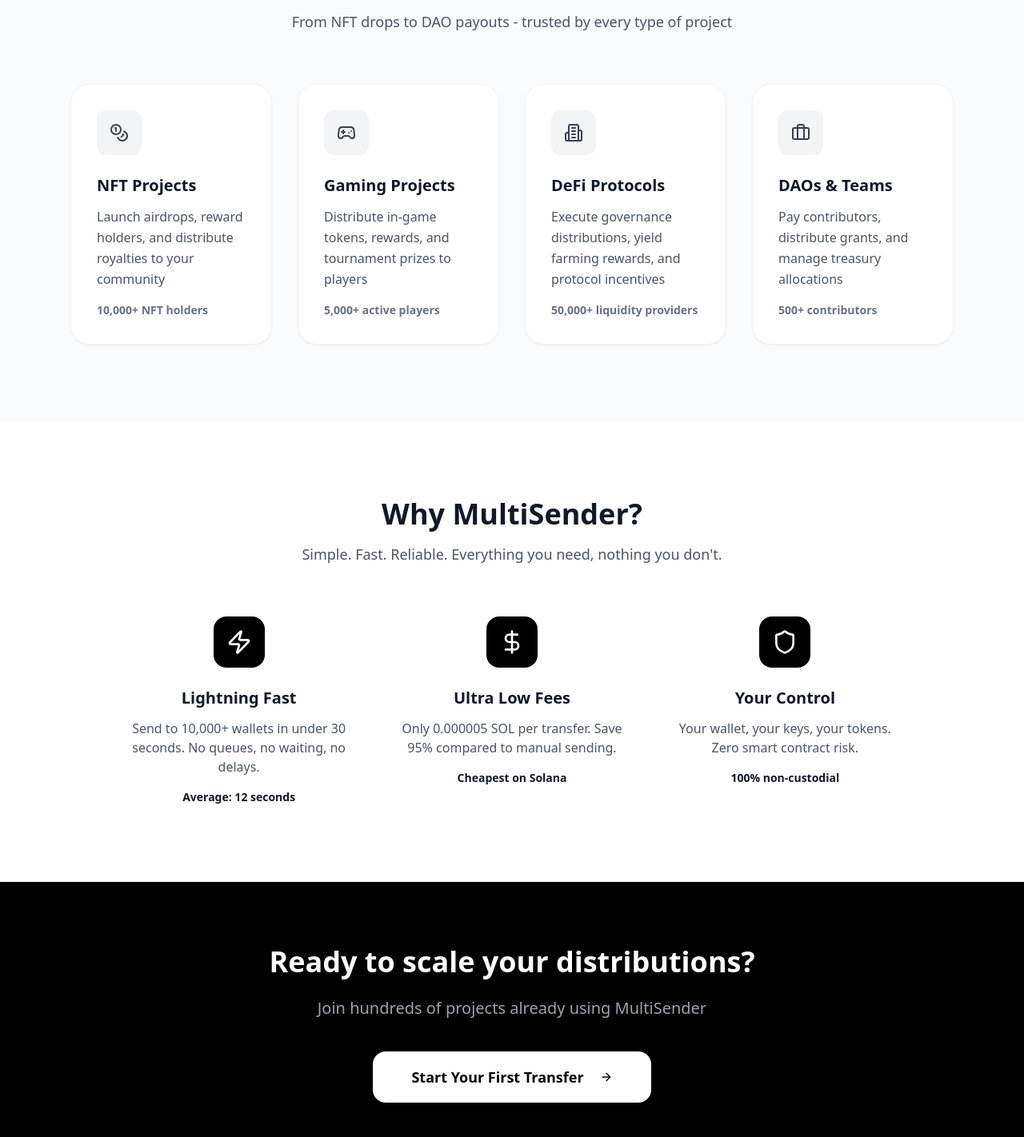
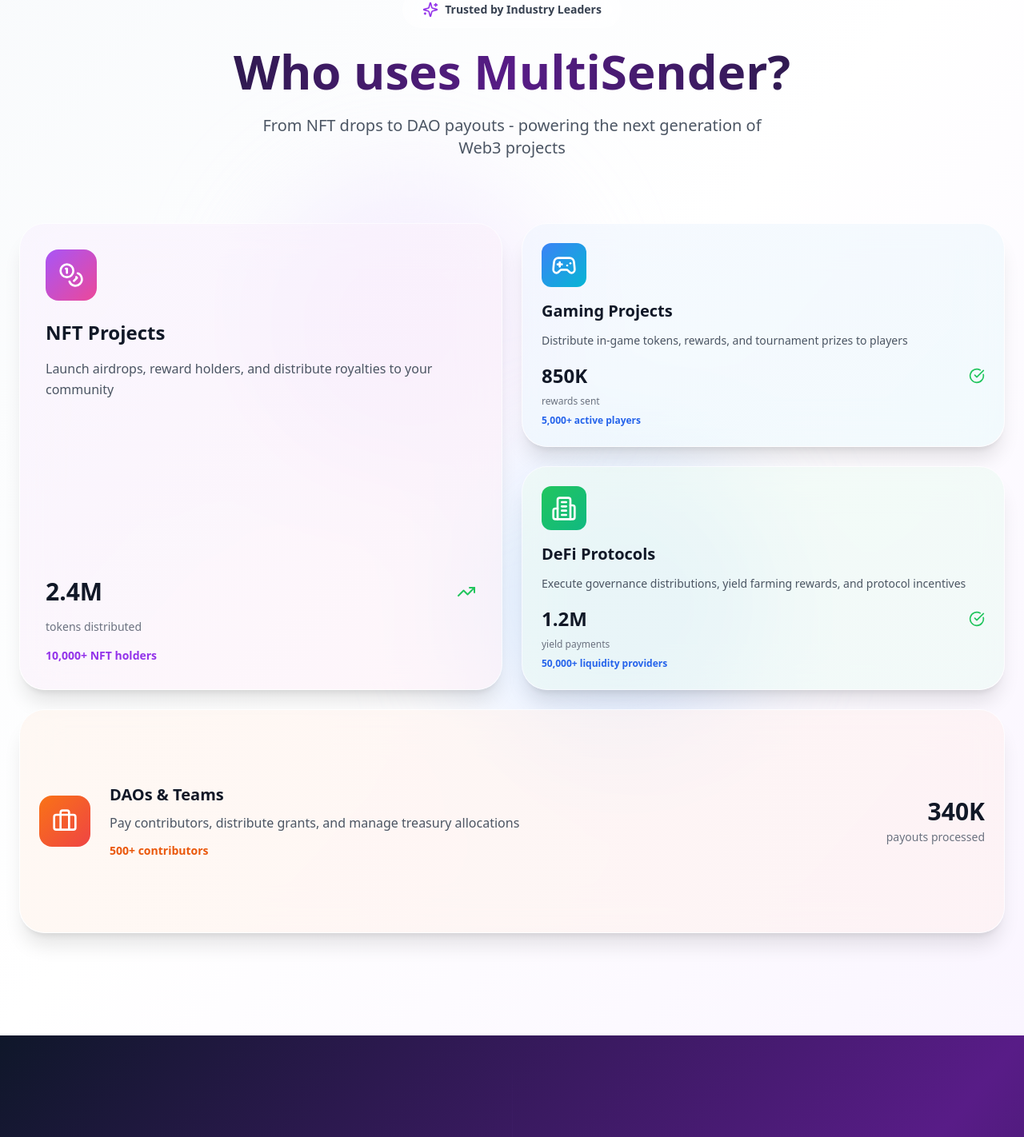
Before and after one commit to cleancodefox/multisender-v1, a React (Vite) app: page / in a window 1280 px wide. Shown: the part 980-2402 px from the top of the page at 80% size. Built offline with nearby package versions, Linux system fonts and the light colour scheme.

Commit message:
Refactor: Redesign WelcomeScreen sections
Redesigned "Who uses MultiSender?" and "Why MultiSender?" sections using modern UX/UI trends, including Bento Grid, Glassmorphism, interactive cards, and timeline/process flow.

```diff
--- a/src/components/WelcomeScreen.tsx
+++ b/src/components/WelcomeScreen.tsx
@@ -11,7 +11,10 @@ import {
   Clock,
   Building2,
   Gamepad2,
-  Briefcase
+  Briefcase,
+  Sparkles,
+  TrendingUp,
+  CheckCircle
 } from 'lucide-react';
 
 interface WelcomeScreenProps {
@@ -22,28 +25,67 @@ interface WelcomeScreenProps {
 export const WelcomeScreen = ({ onConnect, isConnecting }: WelcomeScreenProps) => {
   const projectTypes = [
     {
-      icon: <Coins className="h-6 w-6" />,
+      icon: <Coins className="h-8 w-8" />,
       title: "NFT Projects",
       description: "Launch airdrops, reward holders, and distribute royalties to your community",
-      example: "10,000+ NFT holders"
+      example: "10,000+ NFT holders",
+      gradient: "from-purple-500 to-pink-500",
+      stats: "2.4M",
+      metric: "tokens distributed"
     },
     {
-      icon: <Gamepad2 className="h-6 w-6" />,
+      icon: <Gamepad2 className="h-8 w-8" />,
       title: "Gaming Projects",
       description: "Distribute in-game tokens, rewards, and tournament prizes to players",
-      example: "5,000+ active players"
+      example: "5,000+ active players",
+      gradient: "from-blue-500 to-cyan-500",
+      stats: "850K",
+      metric: "rewards sent"
     },
     {
-      icon: <Building2 className="h-6 w-6" />,
+      icon: <Building2 className="h-8 w-8" />,
       title: "DeFi Protocols",
       description: "Execute governance distributions, yield farming rewards, and protocol incentives",
-      example: "50,000+ liquidity providers"
+      example: "50,000+ liquidity providers",
+      gradient: "from-green-500 to-emerald-500",
+      stats: "1.2M",
+      metric: "yield payments"
     },
     {
-      icon: <Briefcase className="h-6 w-6" />,
+      icon: <Briefcase className="h-8 w-8" />,
       title: "DAOs & Teams",
       description: "Pay contributors, distribute grants, and manage treasury allocations",
-      example: "500+ contributors"
+      example: "500+ contributors",
+      gradient: "from-orange-500 to-red-500",
+      stats: "340K",
+      metric: "payouts processed"
+    }
+  ];
+
+  const whyFeatures = [
+    {
+      icon: <Zap className="h-10 w-10" />,
+      title: "Lightning Fast",
+      description: "Send to 10,000+ wallets in under 30 seconds. No queues, no waiting, no delays.",
+      detail: "Average: 12 seconds",
+      step: "01",
+      color: "text-yellow-400"
+    },
+    {
+      icon: <DollarSign className="h-10 w-10" />,
+      title: "Ultra Low Fees",
+      description: "Only 0.000005 SOL per transfer. Save 95% compared to manual sending.",
+      detail: "Cheapest on Solana",
+      step: "02",
+      color: "text-green-400"
+    },
+    {
+      icon: <Shield className="h-10 w-10" />,
+      title: "Your Control",
+      description: "Your wallet, your keys, your tokens. Zero smart contract risk.",
+      detail: "100% non-custodial",
+      step: "03",
+      color: "text-blue-400"
     }
   ];
 
@@ -94,64 +136,142 @@ export const WelcomeScreen = ({ onConnect, isConnecting }: WelcomeScreenProps) =
         </div>
       </div>
 
-      {/* Project Types */}
-      <div className="bg-gray-50 py-24">
-        <div className="max-w-6xl mx-auto px-6">
-          <div className="text-center mb-16">
-            <h3 className="text-4xl font-bold text-gray-900 mb-4">Who uses MultiSender?</h3>
-            <p className="text-lg text-gray-600">From NFT drops to DAO payouts - trusted by every type of project</p>
+      {/* Modern Bento Grid - Who uses MultiSender */}
+      <div className="relative py-32 bg-gradient-to-br from-slate-50 via-white to-purple-50 overflow-hidden">
+        {/* Background Effects */}
+        <div className="absolute inset-0 bg-grid-slate-100 bg-[size:60px_60px] opacity-20"></div>
+        <div className="absolute top-1/4 left-1/4 w-96 h-96 bg-purple-200 rounded-full mix-blend-multiply filter blur-3xl opacity-30 animate-pulse"></div>
+        <div className="absolute bottom-1/4 right-1/4 w-96 h-96 bg-blue-200 rounded-full mix-blend-multiply filter blur-3xl opacity-30 animate-pulse delay-1000"></div>
+
+        <div className="relative max-w-7xl mx-auto px-6">
+          <div className="text-center mb-20">
+            <div className="inline-flex items-center gap-2 px-6 py-3 bg-white/60 backdrop-blur-lg rounded-full border border-white/20 mb-6">
+              <Sparkles className="h-5 w-5 text-purple-600" />
+              <span className="text-sm font-semibold text-gray-700">Trusted by Industry Leaders</span>
+            </div>
+            <h3 className="text-5xl md:text-6xl font-black text-gray-900 mb-6 bg-gradient-to-r from-gray-900 via-purple-900 to-gray-900 bg-clip-text text-transparent">
+              Who uses MultiSender?
+            </h3>
+            <p className="text-xl text-gray-600 max-w-2xl mx-auto">From NFT drops to DAO payouts - powering the next generation of Web3 projects</p>
           </div>
 
-          <div className="grid grid-cols-1 md:grid-cols-2 lg:grid-cols-4 gap-8">
-            {projectTypes.map((project, index) => (
-              <div key={index} className="bg-white rounded-3xl p-8 shadow-sm border border-gray-100 hover:shadow-lg transition-all duration-200 hover:border-gray-200">
-                <div className="w-14 h-14 bg-gray-100 rounded-xl flex items-center justify-center mb-6 text-gray-700">
-                  {project.icon}
+          {/* Bento Grid Layout */}
+          <div className="grid grid-cols-1 md:grid-cols-4 lg:grid-cols-6 gap-6 auto-rows-[280px]">
+            {/* Large Card - NFT Projects */}
+            <div className="md:col-span-2 lg:col-span-3 md:row-span-2 group relative overflow-hidden rounded-[2rem] bg-white/60 backdrop-blur-xl border border-white/20 shadow-xl hover:shadow-2xl transition-all duration-500">
+              <div className={`absolute inset-0 bg-gradient-to-br ${projectTypes[0].gradient} opacity-5 group-hover:opacity-10 transition-opacity duration-500`}></div>
+              <div className="relative h-full p-8 flex flex-col">
+                <div className={`w-16 h-16 rounded-2xl bg-gradient-to-br ${projectTypes[0].gradient} flex items-center justify-center text-white mb-6 group-hover:scale-110 transition-transform duration-300`}>
+                  {projectTypes[0].icon}
                 </div>
-                <h4 className="text-xl font-bold text-gray-900 mb-3">{project.title}</h4>
-                <p className="text-gray-600 mb-4 leading-relaxed">{project.description}</p>
-                <div className="text-sm font-semibold text-gray-500">{project.example}</div>
+                <h4 className="text-2xl font-bold text-gray-900 mb-4">{projectTypes[0].title}</h4>
+                <p className="text-gray-600 mb-6 leading-relaxed flex-1">{projectTypes[0].description}</p>
+                <div className="space-y-4">
+                  <div className="flex items-center justify-between">
+                    <span className="text-3xl font-black text-gray-900">{projectTypes[0].stats}</span>
+                    <TrendingUp className="h-6 w-6 text-green-500" />
                   </div>
-            ))}
+                  <div className="text-sm text-gray-500">{projectTypes[0].metric}</div>
+                  <div className="text-sm font-semibold text-purple-600">{projectTypes[0].example}</div>
                 </div>
               </div>
             </div>
 
-      {/* Why MultiSender */}
-      <div className="py-24">
-        <div className="max-w-5xl mx-auto px-6">
-          <div className="text-center mb-16">
-            <h3 className="text-4xl font-bold text-gray-900 mb-4">Why MultiSender?</h3>
-            <p className="text-lg text-gray-600">Simple. Fast. Reliable. Everything you need, nothing you don't.</p>
+            {/* Medium Cards */}
+            {projectTypes.slice(1, 3).map((project, index) => (
+              <div key={index + 1} className="md:col-span-2 lg:col-span-3 group relative overflow-hidden rounded-[2rem] bg-white/60 backdrop-blur-xl border border-white/20 shadow-xl hover:shadow-2xl transition-all duration-500">
+                <div className={`absolute inset-0 bg-gradient-to-br ${project.gradient} opacity-5 group-hover:opacity-10 transition-opacity duration-500`}></div>
+                <div className="relative h-full p-6 flex flex-col">
+                  <div className={`w-14 h-14 rounded-xl bg-gradient-to-br ${project.gradient} flex items-center justify-center text-white mb-4 group-hover:scale-110 transition-transform duration-300`}>
+                    {project.icon}
+                  </div>
+                  <h4 className="text-xl font-bold text-gray-900 mb-3">{project.title}</h4>
+                  <p className="text-gray-600 mb-4 leading-relaxed text-sm flex-1">{project.description}</p>
+                  <div className="space-y-2">
+                    <div className="flex items-center justify-between">
+                      <span className="text-2xl font-black text-gray-900">{project.stats}</span>
+                      <CheckCircle className="h-5 w-5 text-green-500" />
+                    </div>
+                    <div className="text-xs text-gray-500">{project.metric}</div>
+                    <div className="text-xs font-semibold text-blue-600">{project.example}</div>
+                  </div>
+                </div>
+              </div>
+            ))}
+
+            {/* Small Card - DAO & Teams */}
+            <div className="md:col-span-4 lg:col-span-6 group relative overflow-hidden rounded-[2rem] bg-white/60 backdrop-blur-xl border border-white/20 shadow-xl hover:shadow-2xl transition-all duration-500">
+              <div className={`absolute inset-0 bg-gradient-to-r ${projectTypes[3].gradient} opacity-5 group-hover:opacity-10 transition-opacity duration-500`}></div>
+              <div className="relative h-full p-6 flex items-center">
+                <div className={`w-16 h-16 rounded-2xl bg-gradient-to-br ${projectTypes[3].gradient} flex items-center justify-center text-white mr-6 group-hover:scale-110 transition-transform duration-300`}>
+                  {projectTypes[3].icon}
+                </div>
+                <div className="flex-1">
+                  <h4 className="text-xl font-bold text-gray-900 mb-2">{projectTypes[3].title}</h4>
+                  <p className="text-gray-600 mb-3 leading-relaxed">{projectTypes[3].description}</p>
+                  <div className="text-sm font-semibold text-orange-600">{projectTypes[3].example}</div>
+                </div>
+                <div className="text-right">
+                  <div className="text-3xl font-black text-gray-900 mb-1">{projectTypes[3].stats}</div>
+                  <div className="text-sm text-gray-500">{projectTypes[3].metric}</div>
+                </div>
+              </div>
+            </div>
+          </div>
+        </div>
       </div>
 
-          <div className="grid grid-cols-1 md:grid-cols-3 gap-12">
-            <div className="text-center">
-              <div className="w-16 h-16 bg-black rounded-2xl flex items-center justify-center mx-auto mb-6">
-                <Zap className="h-8 w-8 text-white" />
+      {/* Modern Timeline - Why MultiSender */}
+      <div className="relative py-32 bg-gradient-to-br from-slate-900 via-purple-900 to-slate-900 overflow-hidden">
+        {/* Background Effects */}
+        <div className="absolute inset-0 bg-grid-white/5 bg-[size:60px_60px]"></div>
+        <div className="absolute top-0 left-1/2 w-px h-full bg-gradient-to-b from-transparent via-purple-500 to-transparent opacity-20"></div>
+
+        <div className="relative max-w-6xl mx-auto px-6">
+          <div className="text-center mb-20">
+            <div className="inline-flex items-center gap-2 px-6 py-3 bg-white/10 backdrop-blur-lg rounded-full border border-white/20 mb-6">
+              <Target className="h-5 w-5 text-purple-400" />
+              <span className="text-sm font-semibold text-white/80">Why Choose Us</span>
             </div>
-              <h4 className="text-xl font-bold text-gray-900 mb-3">Lightning Fast</h4>
-              <p className="text-gray-600 mb-4">Send to 10,000+ wallets in under 30 seconds. No queues, no waiting, no delays.</p>
-              <div className="text-sm font-semibold text-gray-900">Average: 12 seconds</div>
+            <h3 className="text-5xl md:text-6xl font-black text-white mb-6">
+              Why MultiSender?
+            </h3>
+            <p className="text-xl text-white/70 max-w-2xl mx-auto">Three pillars of excellence that make us the #1 choice for token distribution</p>
           </div>
 
-            <div className="text-center">
-              <div className="w-16 h-16 bg-black rounded-2xl flex items-center justify-center mx-auto mb-6">
-                <DollarSign className="h-8 w-8 text-white" />
+          <div className="space-y-32">
+            {whyFeatures.map((feature, index) => (
+              <div key={index} className="relative">
+                {/* Timeline Node */}
+                <div className="absolute left-1/2 transform -translate-x-1/2 -translate-y-1/2 top-1/2 lg:translate-y-0 lg:top-0">
+                  <div className="w-20 h-20 rounded-full bg-gradient-to-br from-purple-500 to-pink-500 flex items-center justify-center shadow-2xl">
+                    <span className="text-white font-bold text-lg">{feature.step}</span>
                   </div>
-              <h4 className="text-xl font-bold text-gray-900 mb-3">Ultra Low Fees</h4>
-              <p className="text-gray-600 mb-4">Only 0.000005 SOL per transfer. Save 95% compared to manual sending.</p>
-              <div className="text-sm font-semibold text-gray-900">Cheapest on Solana</div>
                 </div>
 
-            <div className="text-center">
-              <div className="w-16 h-16 bg-black rounded-2xl flex items-center justify-center mx-auto mb-6">
-                <Shield className="h-8 w-8 text-white" />
+                {/* Content */}
+                <div className={`flex flex-col lg:flex-row items-center gap-12 ${index % 2 === 0 ? '' : 'lg:flex-row-reverse'}`}>
+                  {/* Icon Side */}
+                  <div className="flex-1 flex justify-center lg:justify-end">
+                    <div className={`w-32 h-32 rounded-3xl bg-gradient-to-br from-white/10 to-white/5 backdrop-blur-xl border border-white/20 flex items-center justify-center ${feature.color} hover:scale-110 transition-transform duration-300`}>
+                      {feature.icon}
                     </div>
-              <h4 className="text-xl font-bold text-gray-900 mb-3">Your Control</h4>
-              <p className="text-gray-600 mb-4">Your wallet, your keys, your tokens. Zero smart contract risk.</p>
-              <div className="text-sm font-semibold text-gray-900">100% non-custodial</div>
                   </div>
+
+                  {/* Content Side */}
+                  <div className="flex-1">
+                    <div className="bg-white/10 backdrop-blur-xl rounded-3xl p-8 border border-white/20 hover:bg-white/15 transition-all duration-300">
+                      <h4 className="text-3xl font-bold text-white mb-4">{feature.title}</h4>
+                      <p className="text-white/80 mb-6 leading-relaxed text-lg">{feature.description}</p>
+                      <div className="inline-flex items-center gap-2 px-4 py-2 bg-gradient-to-r from-purple-500/20 to-pink-500/20 rounded-full border border-purple-400/30">
+                        <CheckCircle className="h-4 w-4 text-green-400" />
+                        <span className="text-white font-semibold text-sm">{feature.detail}</span>
+                      </div>
+                    </div>
+                  </div>
+                </div>
+              </div>
+            ))}
           </div>
         </div>
       </div>
```
Lines whose indentation alone changed are shown as unchanged.
